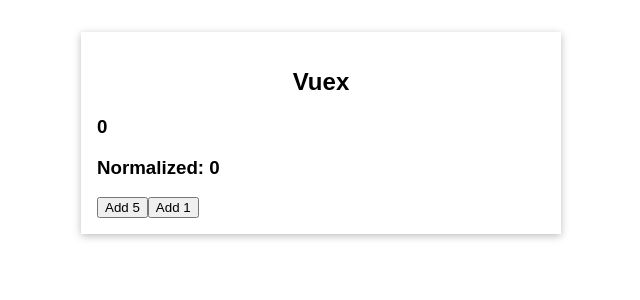
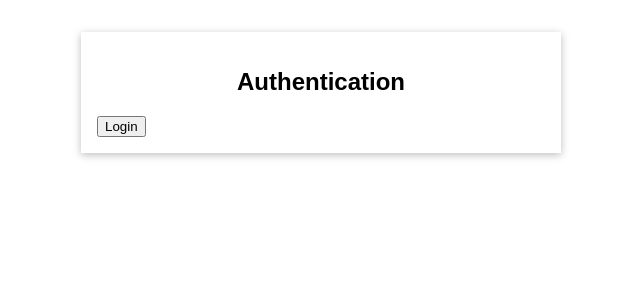
Before and after one commit to AlexL70/vue-the-complete-guide, a Vue app in the folder l213-vuex/: page / in a window 1280 px wide. Shown: the top 300 px of the page, without its empty margins (319-959 px from the left). Built offline with nearby package versions, Linux system fonts and the light colour scheme.

Commit message:
220. Example: Adding More State

```diff
--- a/l213-vuex/src/App.vue
+++ b/l213-vuex/src/App.vue
@@ -1,9 +1,12 @@
 <template>
-  <base-container title="Vuex">
+  <base-container title="Vuex" v-if="isAuth">
     <the-counter></the-counter>
     <the-norm-counter></the-norm-counter>
     <button @click="incCounter"> Add 5 </button>
     <inc-button></inc-button>
+  </base-container>
+  <base-container title="Authentication">
+    <user-auth></user-auth>
   </base-container>
 </template>
 
@@ -12,9 +15,11 @@ import BaseContainer from './components/BaseContainer.vue';
 import TheCounter from './components/TheCounter.vue';
 import TheNormCounter from './components/TheNormCounter.vue';
 import IncButton from './components/IncButton.vue';
+import UserAuth from './components/UserAuth.vue'
+import { mapGetters } from 'vuex';
 export default {
   components: {
-    BaseContainer, TheCounter, TheNormCounter, IncButton,
+    BaseContainer, TheCounter, TheNormCounter, IncButton, UserAuth
   },
   methods: {
     incCounter() {
@@ -27,6 +32,9 @@ export default {
       });
     },
   },
+  computed: {
+    ...mapGetters({ isAuth: "userIsAuthenticated" }),
+  }
 };
 </script>
 
--- /dev/null
+++ b/l213-vuex/src/components/UserAuth.vue
@@ -0,0 +1,17 @@
+<template>
+    <button v-if="isAuth" @click="logout">Logout</button>
+    <button v-else @click="login">Login</button>
+</template>
+
+<script>
+import { mapGetters } from 'vuex';
+import { mapActions } from 'vuex';
+export default {
+    computed: {
+        ...mapGetters({ isAuth: "userIsAuthenticated" }),
+    },
+    methods: {
+        ...mapActions(["login", "logout"]),
+    }
+}
+</script>
--- a/l213-vuex/src/main.js
+++ b/l213-vuex/src/main.js
@@ -7,6 +7,7 @@ const store = createStore({
     state() {
         return {
             counter: 0,
+            isLoggedIn: false,
         };
     },
     mutations: {
@@ -15,6 +16,9 @@ const store = createStore({
         },
         addToCounter(state, payload) {
             state.counter = state.counter + payload.value;
+        },
+        setAuth(state, payload) {
+            state.isLoggedIn = payload.isAuth;
         }
     },
     actions: {
@@ -24,9 +28,18 @@ const store = createStore({
             }, 2000)
         },
         increase(context, payload) {
-            console.log(context);
             setTimeout(() => {
                 context.commit("addToCounter", payload);
+            }, 500);
+        },
+        login(context) {
+            setTimeout(() => {
+                context.commit("setAuth", { isAuth: true });
+            }, 500);
+        },
+        logout(context) {
+            setTimeout(() => {
+                context.commit("setAuth", { isAuth: false });
             }, 500);
         }
     },
@@ -42,6 +55,9 @@ const store = createStore({
                 return 100;
             else
                 return cnt;
+        },
+        userIsAuthenticated(state) {
+            return state.isLoggedIn;
         }
     }
 });
```
